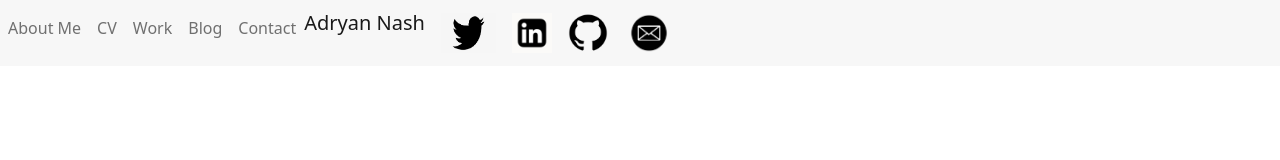
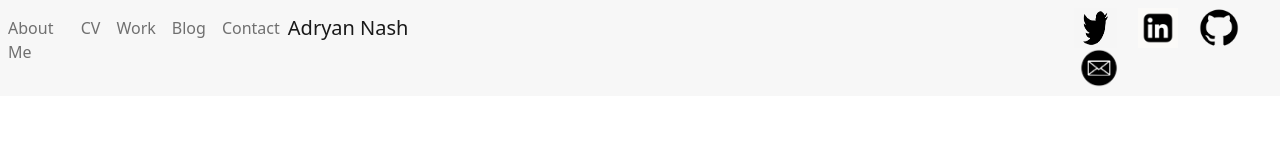
Before and after one commit to Adryannnn/adryan-nash-JOUR-352, a plain HTML site: page personal-site/base-model.html in a window 1280 px wide. Drawn offline with nearby package versions, Linux system fonts and the light colour scheme; a web font is replaced by a local one.

Commit message:
fixing navbar?

```diff
--- a/personal-site/base-model.css
+++ b/personal-site/base-model.css
@@ -1,4 +1,12 @@
+/* styles for personal site: Adryan Nash */
+/**/
 
-.TOP-name{
-  align-items: center;
+.name{
+  text-align: center;
 }
+
+.social-media{
+  padding-left:650px;
+}
+/**/
+/**/
--- a/personal-site/base-model.html
+++ b/personal-site/base-model.html
@@ -25,11 +25,7 @@
   </head>
 
   <body>
-    <nav class="navbar navbar-expand-lg navbar-light"  style="background-color: #f7f7f7;">
-<button class="navbar-toggler" type="button" data-toggle="collapse" data-target="#navbarNavDropdown" aria-controls="navbarNavDropdown" aria-expanded="false" aria-label="Toggle navigation">
-<span class="navbar-toggler-icon"></span>
-</button>
-<div class="collapse navbar-collapse">
+    <nav class="navbar navbar-expand-lg navbar-light" style= "background-color: #f7f7f7;">
       <ul class="navbar-nav">
         <li class="nav-item active">
           <a class="nav-link" href="#">About Me</a>
@@ -46,13 +42,11 @@
         <li class="nav-item">
           <a class="nav-link" href="#">Contact</a>
         </li>
+          <a class="navbar-brand name" href="#">Adryan Nash</a>
 
-  <div class="mx-auto">
-    <a class="navbar-brand " href="#">Adryan Nash</a>
-  </div>
-
+<div class="social-media">
   <a class="navbar-brand" href="https://twitter.com/Adryan_Nash">
-    <img src="images/twitter-blk-logo.png" width="55" height="40" alt="">
+    <img src="images/twitter-blk-logo.png" width="42.25" height="40" alt="">
   </a>
   <a class="navbar-brand" href="https://www.linkedin.com/in/adryan-nash/">
     <img src="images/linkedin-blk-logo.jpeg" width="40" height="40" alt="">
@@ -63,8 +57,9 @@
   <a class="navbar-brand" href="mailto:ANASH@TERPMAIL.UMD.EDU">
     <img src="images/email-blk-logo.png" width="50" height="40" alt="">
   </a>
+</div>
 </ul>
-</div>
+
 </nav>
 
 
```
Lines whose indentation alone changed are shown as unchanged.
